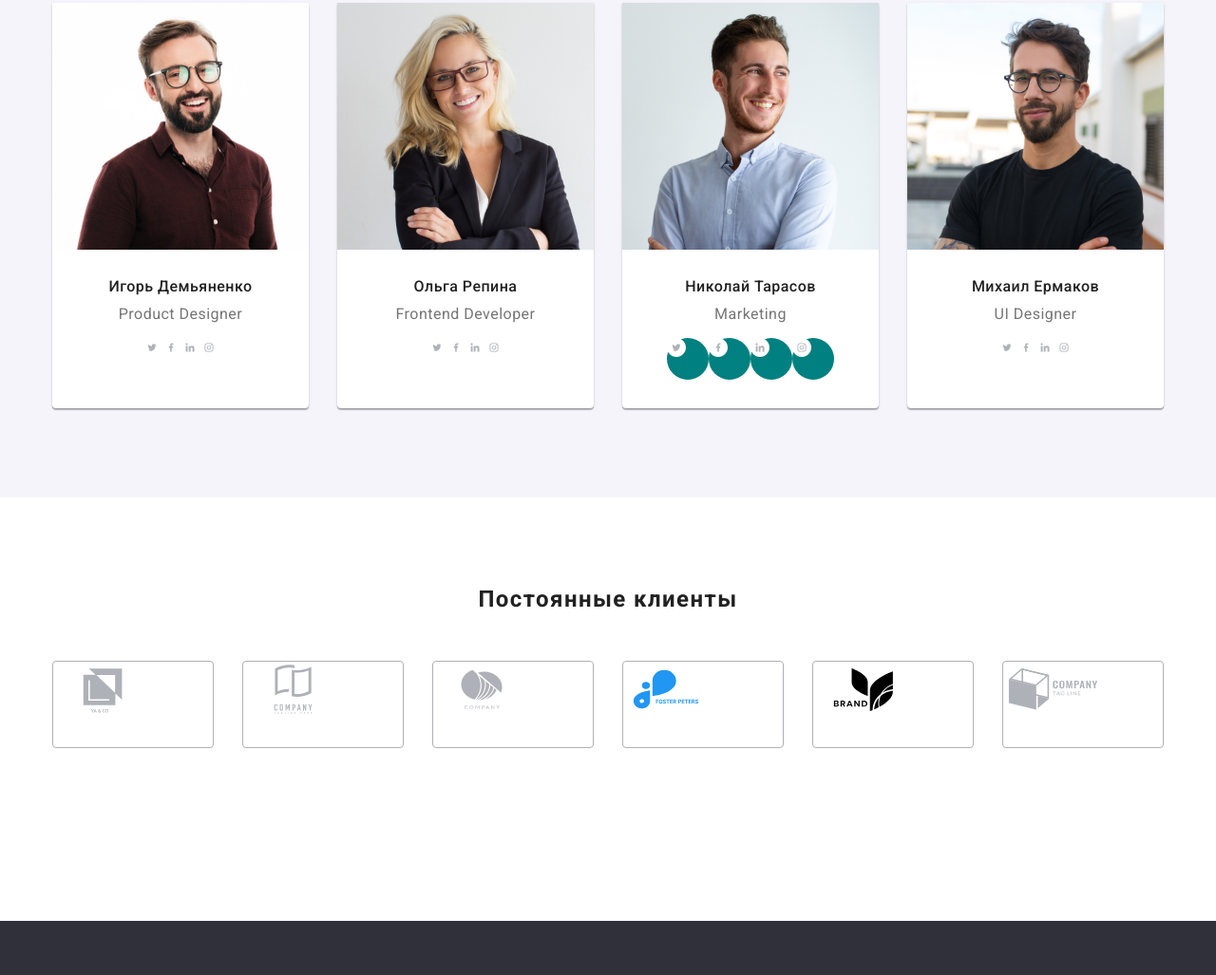
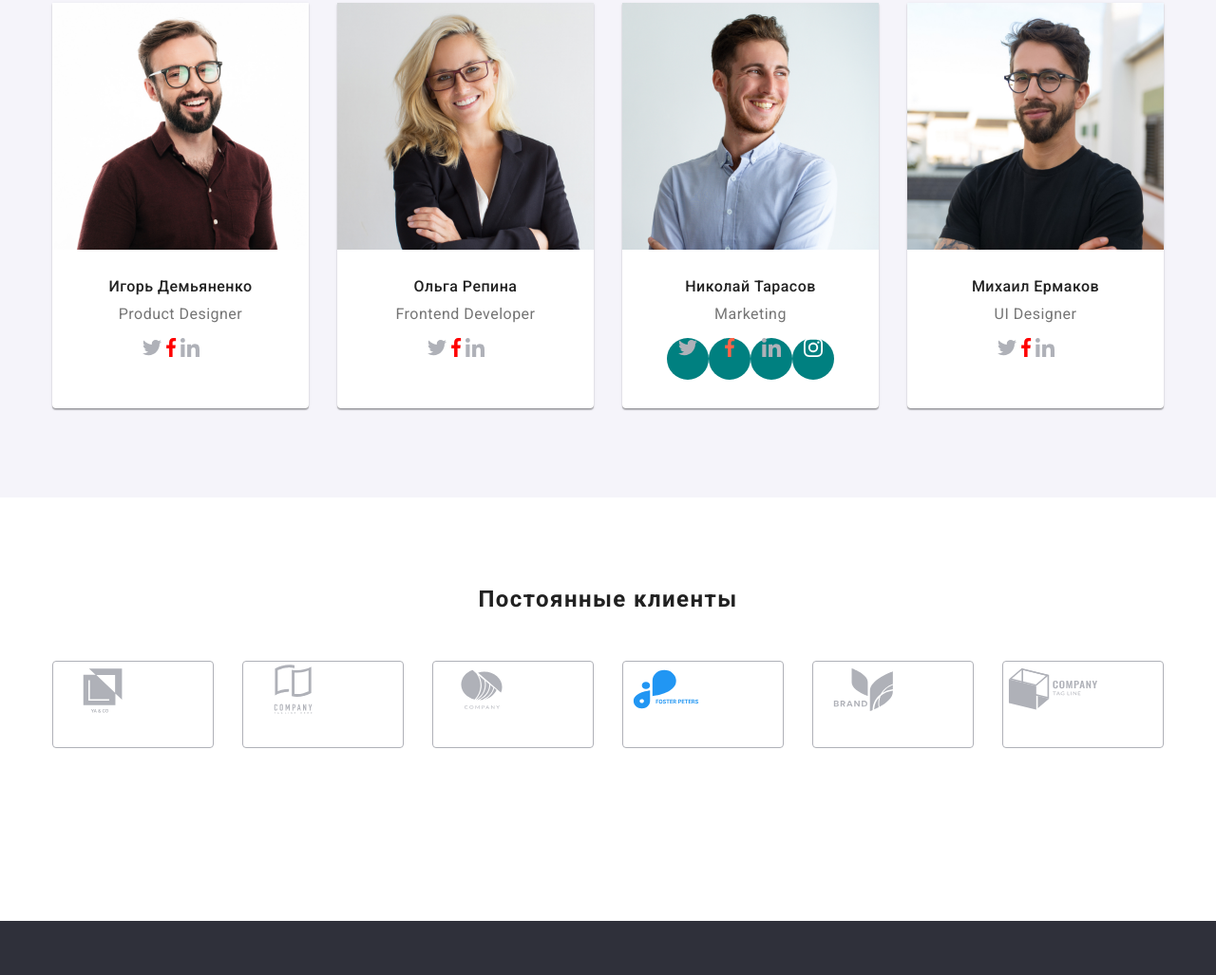
Before and after one commit to Oleksander38/goit-markup-hw-04, a plain HTML site: page index.html in a window 1280 px wide. Shown: the part 1763-2790 px from the top of the page at 95% size. Drawn offline with nearby package versions, Linux system fonts and the light colour scheme.

Commit message:
поміняв спрайт

```diff
--- a/css/styles.css
+++ b/css/styles.css
@@ -270,11 +270,13 @@ letter-spacing: 0.03em;
 }
 .comand-social.list{
     display: flex;
-    justify-content: center;
-    color:#ffffff;
+justify-content: center;
+    color:red;
 }
 .social-link{
-    display: block;
+
+    display: flex;
+    justify-content: center;
  width: 44px;
     height: 44px;
     border-radius: 50%;
@@ -283,6 +285,7 @@ letter-spacing: 0.03em;
     ;
 }
 
+
 .social-link:hover,
 .social-link:focus{
     fill:var(--accent-color);
@@ -290,6 +293,7 @@ letter-spacing: 0.03em;
 }
 .comand-icon{
     display:block;
+    justify-content: center;
     fill:currentColor;
    width: 20px;
    height: 20px;
--- a/index.html
+++ b/index.html
@@ -26,8 +26,8 @@
                 </ul>
             </nav>
             <ul class="adres-list list">
-                <li class="item adres"> <svg class="icon-adres-envelope"><use href="./images1/symbol-defs.svg#icon-envelope-hoverm"></use></svg><a href="info@devstudio.com" class="link">info@devstudio.com</a></li>
-                <li class="item adres"> <svg class="icon-adres-phone"><use href="./images1/symbol-defs.svg#icon-Vectorm"></use></svg><a href="tel:+380961111111" class="link">+38 096 111 11 11</a></li>
+                <li class="item adres"> <svg class="icon-adres-envelope"><use href="./images1/symbol-defs (1).svg#icon-envelope-hoverm"></use></svg><a href="info@devstudio.com" class="link">info@devstudio.com</a></li>
+                <li class="item adres"> <svg class="icon-adres-phone"><use href="./images1/symbol-defs (1).svg#icon-Vectorm"></use></svg><a href="tel:+380961111111" class="link">+38 096 111 11 11</a></li>
             </ul>
         </div>
     </header>
@@ -82,13 +82,13 @@
                     <p class="comand-text">Product Designer</p>
                     <ul class="comand-social list">
                         <li class="social-item"><svg class="comand-icon icon-twitter">
-                            <use href="./images1/symbol-defs.svg#icon-Ellipse-1m"></use></svg><a href=""></a></li>
+                            <use href="./images1/symbol-defs (1).svg#icon-twitter-1"></use></svg><a href=""></a></li>
                         <li class="social-item"><svg class="comand-icon icon-facebook">
-                            <use href="./images1/symbol-defs.svg#icon-Ellipse-2m"></use></svg><a href=""></a></li>
+                            <use href="./images1/symbol-defs (1).svg#icon-facebook-1"></use></svg><a href=""></a></li>
                         <li class="social-item"><svg class="comand-icon icon-linkedin">
-                            <use href="./images1/symbol-defs.svg#icon-Ellipse-3m"></use></svg><a href=""></a></li>
+                            <use href="./images1/symbol-defs (1).svg#icon-linkedin-1"></use></svg><a href=""></a></li>
                         <li class="social-item"><svg class="comand-icon icon-instagram">
-                            <use href="./images1/symbol-defs.svg#icon-Ellipsem"></use></svg><a href=""></a></li>
+                            <use href="./images1/symbol-defs (1).svg#icon-instagram-2"></use></svg><a href=""></a></li>
                     </ul>
                 </div>
                 </li>
@@ -98,16 +98,16 @@
                     <p class="comand-text">Frontend Developer</p>
                     <ul class="comand-social list">
                         <li class="social-item"><svg class="comand-icon icon-twitter">
-                                <use href="./images1/symbol-defs.svg#icon-Ellipse-1m"></use>
+                            <use href="./images1/symbol-defs (1).svg#icon-twitter-1"></use>
                             </svg><a href=""></a></li>
                         <li class="social-item"><svg class="comand-icon icon-facebook">
-                                <use href="./images1/symbol-defs.svg#icon-Ellipse-2m"></use>
+                                <use href="./images1/symbol-defs (1).svg#icon-facebook-1"></use>
                             </svg><a href=""></a></li>
                         <li class="social-item"><svg class="comand-icon icon-linkedin">
-                                <use href="./images1/symbol-defs.svg#icon-Ellipse-3m"></use>
+                                <use href="./images1/symbol-defs (1).svg#icon-linkedin-1"></use>
                             </svg><a href=""></a></li>
                         <li class="social-item"><svg class="comand-icon icon-instagram">
-                                <use href="./images1/symbol-defs.svg#icon-Ellipsem"></use>
+                                <use href="./images1/symbol-defs (1).svg#icon-instagram-2"></use>
                             </svg><a href=""></a></li>
                     </ul>
                 </div>
@@ -118,16 +118,16 @@
                     <p class="comand-text">Marketing</p>
                     <ul class="comand-social list">
                         <li class="social-item"><a class="social-link" href=""><svg class="comand-icon icon-twitter">
-                                <use href="./images1/symbol-defs.svg#icon-Ellipse-1m"></use>
+                                <use href="./images1/symbol-defs (1).svg#icon-twitter-1"></use>
                             </svg></a></li>
                         <li class="social-item"><a class="social-link" href=""><svg class="comand-icon icon-facebook">
-                                <use href="./images1/symbol-defs.svg#icon-Ellipse-2m"></use>
+                                <use href="./images1/symbol-defs (1).svg#icon-facebook-1"></use>
                             </svg></a></li>
                         <li class="social-item"><a class="social-link" href=""><svg class="comand-icon icon-linkedin">
-                                <use href="./images1/symbol-defs.svg#icon-Ellipse-3m"></use>
+                                <use href="./images1/symbol-defs (1).svg#icon-linkedin-1"></use>
                             </svg></a></li>
                         <li class="social-item"><a class="social-link" href=""><svg class="comand-icon icon-instagram">
-                                <use href="./images1/symbol-defs.svg#icon-Ellipsem"></use>
+                                <use href="./images1/symbol-defs (1).svg#icon-instagram-2"></use>
                             </svg></a></li>
                     </ul>
                 </div>
@@ -138,16 +138,16 @@
                     <p class="comand-text">UI Designer</p>
                     <ul class="comand-social list">
                         <li class="social-item"><svg class="comand-icon icon-twitter">
-                                <use href="./images1/symbol-defs.svg#icon-Ellipse-1m"></use>
+                                <use href="./images1/symbol-defs (1).svg#icon-twitter-1"></use>
                             </svg><a href=""></a></li>
                         <li class="social-item"><svg class="comand-icon icon-facebook">
-                                <use href="./images1/symbol-defs.svg#icon-Ellipse-2m"></use>
+                                <use href="./images1/symbol-defs (1).svg#icon-facebook-1"></use>
                             </svg><a href=""></a></li>
                         <li class="social-item"><svg class="comand-icon icon-linkedin">
-                                <use href="./images1/symbol-defs.svg#icon-Ellipse-3m"></use>
+                                <use href="./images1/symbol-defs (1).svg#icon-linkedin-1"></use>
                             </svg><a href=""></a></li>
                         <li class="social-item"><svg class="comand-icon icon-instagram">
-                                <use href="./images1/symbol-defs.svg#icon-Ellipsem"></use>
+                                <use href="./images1/symbol-defs (1).svg#icon-instagram-2"></use>
                             </svg><a href=""></a></li>
                     </ul>
                 </div>
@@ -159,17 +159,17 @@
             <div class="container">
                 <h2 class="customers-caption caption">Постоянные клиенты</h2>
                 <ul class="customers list">
-                    <li class="customer-item"><svg class="customer one"><use href="./images1/symbol-defs.svg#icon-Logo-5m"></use>
+                    <li class="customer-item"><svg class="customer one"><use href="./images1/symbol-defs (1).svg#icon-Logo-5m"></use>
                     </svg><a href=""></a></li>
-                    <li class="customer-item"><svg class="customer two"><use href="./images1/symbol-defs.svg#icon-Logo-4m"></use>
+                    <li class="customer-item"><svg class="customer two"><use href="./images1/symbol-defs (1).svg#icon-Logo-4m"></use>
                     </svg><a href=""></a></li>
-                    <li class="customer-item"><svg class="customer three"><use href="./images1/symbol-defs.svg#icon-Logo-3m"></use>
+                    <li class="customer-item"><svg class="customer three"><use href="./images1/symbol-defs (1).svg#icon-Logo-3m"></use>
                     </svg><a href=""></a></li>
-                    <li class="customer-item"><svg class="customer four"><use href="./images1/symbol-defs.svg#icon-Logo-2m"></use>
+                    <li class="customer-item"><svg class="customer four"><use href="./images1/symbol-defs (1).svg#icon-Logo-2m"></use>
                     </svg><a href=""></a></li>
-                    <li class="customer-item"><svg class="customer five"><use href="./images1/symbol-defs.svg#icon-Logo-1m"></use>
+                    <li class="customer-item"><svg class="customer five"><use href="./images1/symbol-defs (1).svg#icon-Logo-1m"></use>
                     </svg><a href=""></a></li>
-                    <li class="customer-item"><svg class="customer six"><use href="./images1/symbol-defs.svg#icon-Logom"></use>
+                    <li class="customer-item"><svg class="customer six"><use href="./images1/symbol-defs (1).svg#icon-Logom"></use>
                     </svg><a href=""></a></li>
 
                 </ul>
@@ -191,18 +191,19 @@
             <div class="footer-social">
                 <h3 class="footer-caption caption">присоединяйтесь</h3>
                 <ul class="footer-social list">
+                    <li class="social-item"><svg class="footer-icon icon-instagram">
+                            <use href="./images1/symbol-defs (1).svg#icon-instagram-2"></use>
+                        </svg><a href=""></a></li>
                     <li class="social-item"><svg class="footer-icon icon-twitter">
-                            <use href="./images1/symbol-defs.svg#icon-Ellipse-1m"></use>
+                            <use href="./images1/symbol-defs (1).svg#icon-twitter-1"></use>
                         </svg><a href=""></a></li>
                     <li class="social-item"><svg class="footer-icon icon-facebook">
-                            <use href="./images1/symbol-defs.svg#icon-Ellipse-2m"></use>
+                            <use href="./images1/symbol-defs (1).svg#icon-facebook-1"></use>
                         </svg><a href=""></a></li>
                     <li class="social-item"><svg class="footer-icon icon-linkedin">
-                            <use href="./images1/symbol-defs.svg#icon-Ellipse-3m"></use>
+                            <use href="./images1/symbol-defs (1).svg#icon-linkedin-1"></use>
                         </svg><a href=""></a></li>
-                    <li class="social-item"><svg class="footer-icon icon-instagram">
-                            <use href="./images1/symbol-defs.svg#icon-Ellipsem"></use>
-                        </svg><a href=""></a></li>
+
                 </ul>
             </div>
             </div>
```
Also changed, not shown: images1/symbol-defs (1).svg (added), images1/symbol-defs.svg (deleted).
